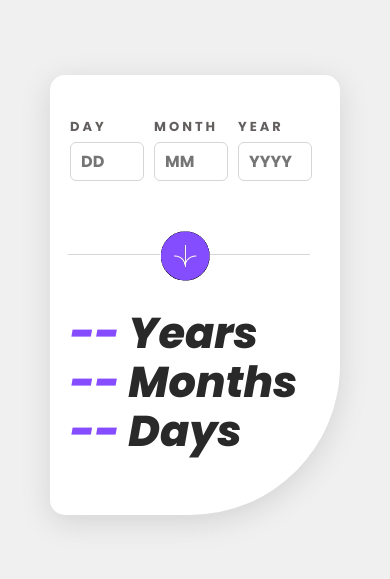
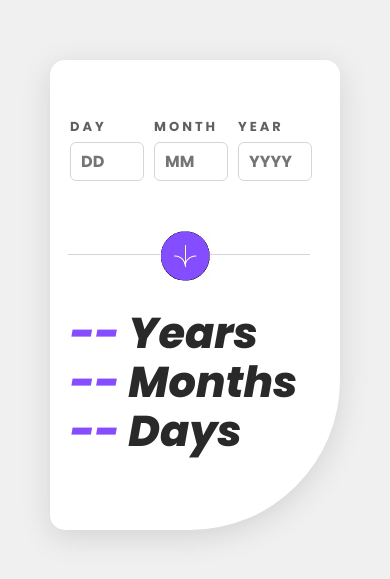
Before and after one commit to Ferclemens/age-calculator-app, a React (Vite) app: page / in a window 390 px wide. Shown: the part 127-706 px from the top of the page. Built offline with nearby package versions, Linux system fonts and the light colour scheme.

Commit message:
fix height app in mobile responsive

```diff
--- a/src/App.css
+++ b/src/App.css
@@ -151,7 +151,7 @@ body {
 @media (max-width: 700px) {
   .app--container {
     width: 250px;
-    height: 45vh;
+    height: 410px;
   }
   .input--container {
     display: flex;
```
